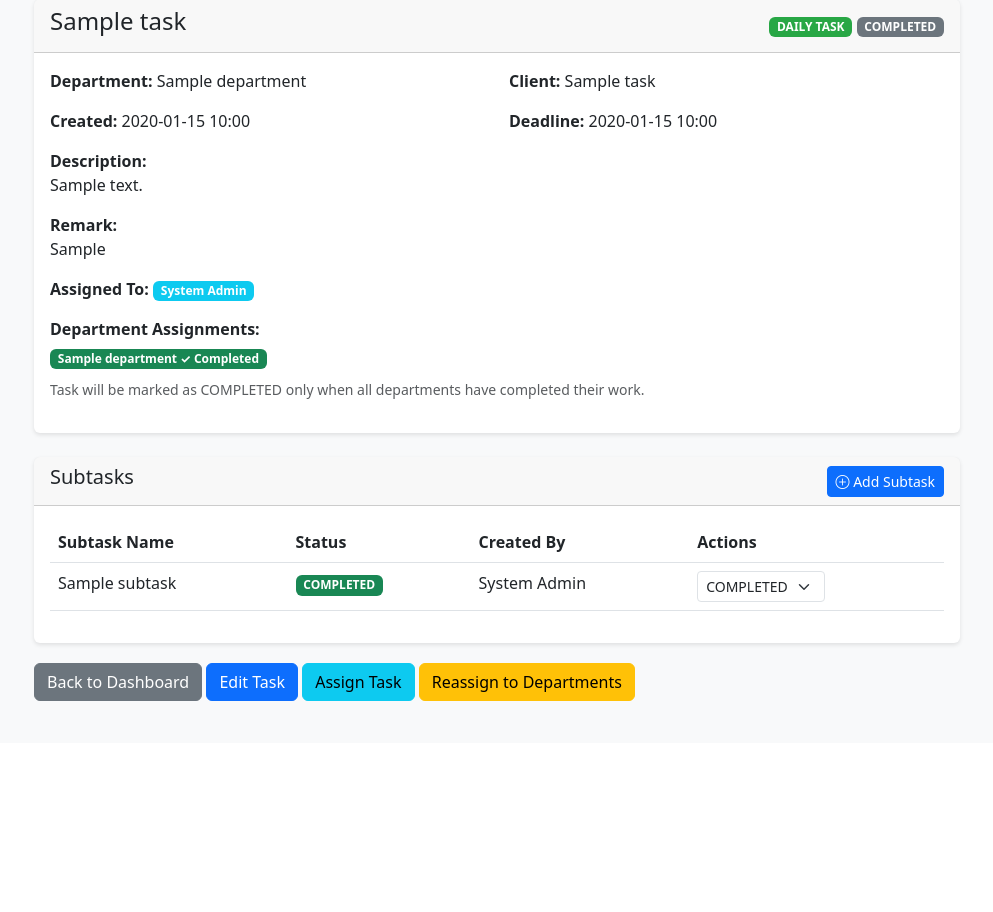
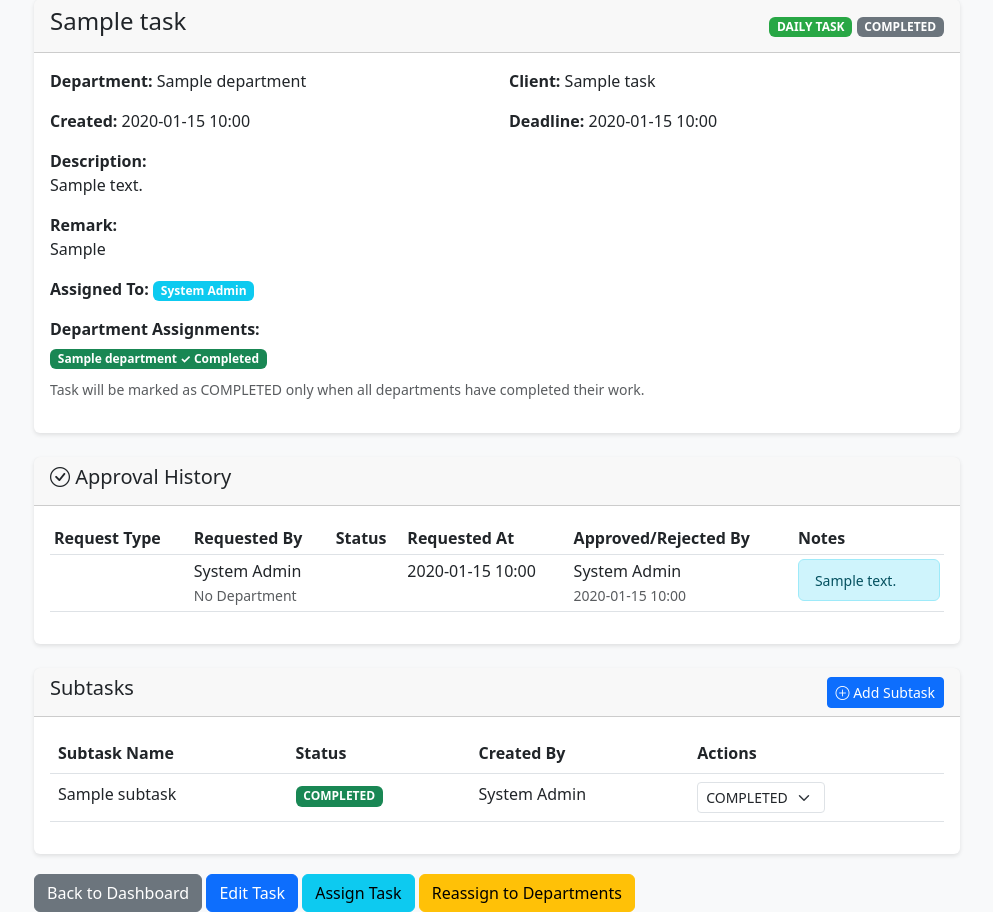
Before and after one commit to dhdev19/workflow, a Flask app: page /tasks/1 in a window 1280 px wide. Shown: the part 57-969 px from the top of the page, without its empty margins (143-1136 px from the left). Before the commit the page ends 758 px from the top, so only its background shows below. Run offline with Flask 3, Linux system fonts and the light colour scheme; a user stored in the database is signed in; tables that the repository leaves empty hold one stand-in row (values such as "Sample post").

Commit message:
added note preview in visibility

```diff
--- a/routes/tasks.py
+++ b/routes/tasks.py
@@ -1,6 +1,6 @@
 from flask import Blueprint, request, redirect, url_for, flash, jsonify, render_template
 from flask_login import login_required, current_user
-from models import db, Task, Subtask, TaskDepartmentAssignment, DepartmentTaskCompletion
+from models import db, Task, Subtask, TaskDepartmentAssignment, DepartmentTaskCompletion, TaskApprovalRequest
 from utils import can_access_task
 from datetime import datetime
 
@@ -78,8 +78,12 @@
         ).first()
         dept_completions[dept_assignment.department_id] = completion
 
+    # Get approval requests for this task (both pending and processed)
+    approval_requests = TaskApprovalRequest.query.filter_by(task_id=task_id).order_by(TaskApprovalRequest.created_at.desc()).all()
+
     return render_template('shared/task_detail.html',
                          task=task,
                          datetime=datetime,
                          dept_assignments=dept_assignments,
-                         dept_completions=dept_completions)
+                         dept_completions=dept_completions,
+                         approval_requests=approval_requests)
--- a/templates/shared/task_detail.html
+++ b/templates/shared/task_detail.html
@@ -133,6 +133,80 @@
                 </div>
             </div>
 
+            <!-- Approval History -->
+            {% if approval_requests %}
+            <div class="card mb-4">
+                <div class="card-header">
+                    <h5><i class="bi bi-check-circle"></i> Approval History</h5>
+                </div>
+                <div class="card-body">
+                    <div class="table-responsive">
+                        <table class="table table-sm">
+                            <thead>
+                                <tr>
+                                    <th>Request Type</th>
+                                    <th>Requested By</th>
+                                    <th>Status</th>
+                                    <th>Requested At</th>
+                                    <th>Approved/Rejected By</th>
+                                    <th>Notes</th>
+                                </tr>
+                            </thead>
+                            <tbody>
+                                {% for req in approval_requests %}
+                                <tr>
+                                    <td>
+                                        {% if req.request_type == 'reassign' %}
+                                            <span class="badge bg-info">Reassign Task</span>
+                                            {% if req.new_dept_head %}
+                                                <br><small class="text-muted">To: {{ req.new_dept_head.full_name }}</small>
+                                            {% endif %}
+                                        {% elif req.request_type == 'assign_departments' %}
+                                            <span class="badge bg-warning">Assign Departments</span>
+                                        {% endif %}
+                                    </td>
+                                    <td>
+                                        {{ req.requested_by.full_name }}<br>
+                                        <small class="text-muted">{{ req.requested_by.department.name if req.requested_by.department else 'No Department' }}</small>
+                                    </td>
+                                    <td>
+                                        {% if req.status == 'PENDING' %}
+                                            <span class="badge bg-warning">Pending</span>
+                                        {% elif req.status == 'APPROVED' %}
+                                            <span class="badge bg-success">Approved</span>
+                                        {% elif req.status == 'REJECTED' %}
+                                            <span class="badge bg-danger">Rejected</span>
+                                        {% endif %}
+                                    </td>
+                                    <td>
+                                        {{ req.created_at.strftime('%Y-%m-%d %H:%M') }}
+                                    </td>
+                                    <td>
+                                        {% if req.approved_by %}
+                                            {{ req.approved_by.full_name }}<br>
+                                            <small class="text-muted">{{ req.updated_at.strftime('%Y-%m-%d %H:%M') if req.updated_at else '' }}</small>
+                                        {% else %}
+                                            <span class="text-muted">-</span>
+                                        {% endif %}
+                                    </td>
+                                    <td>
+                                        {% if req.approval_notes %}
+                                            <div class="alert alert-info mb-0 py-2">
+                                                <small>{{ req.approval_notes }}</small>
+                                            </div>
+                                        {% else %}
+                                            <span class="text-muted">-</span>
+                                        {% endif %}
+                                    </td>
+                                </tr>
+                                {% endfor %}
+                            </tbody>
+                        </table>
+                    </div>
+                </div>
+            </div>
+            {% endif %}
+
             <!-- Subtasks -->
             <div class="card">
                 <div class="card-header d-flex justify-content-between align-items-center">
```
